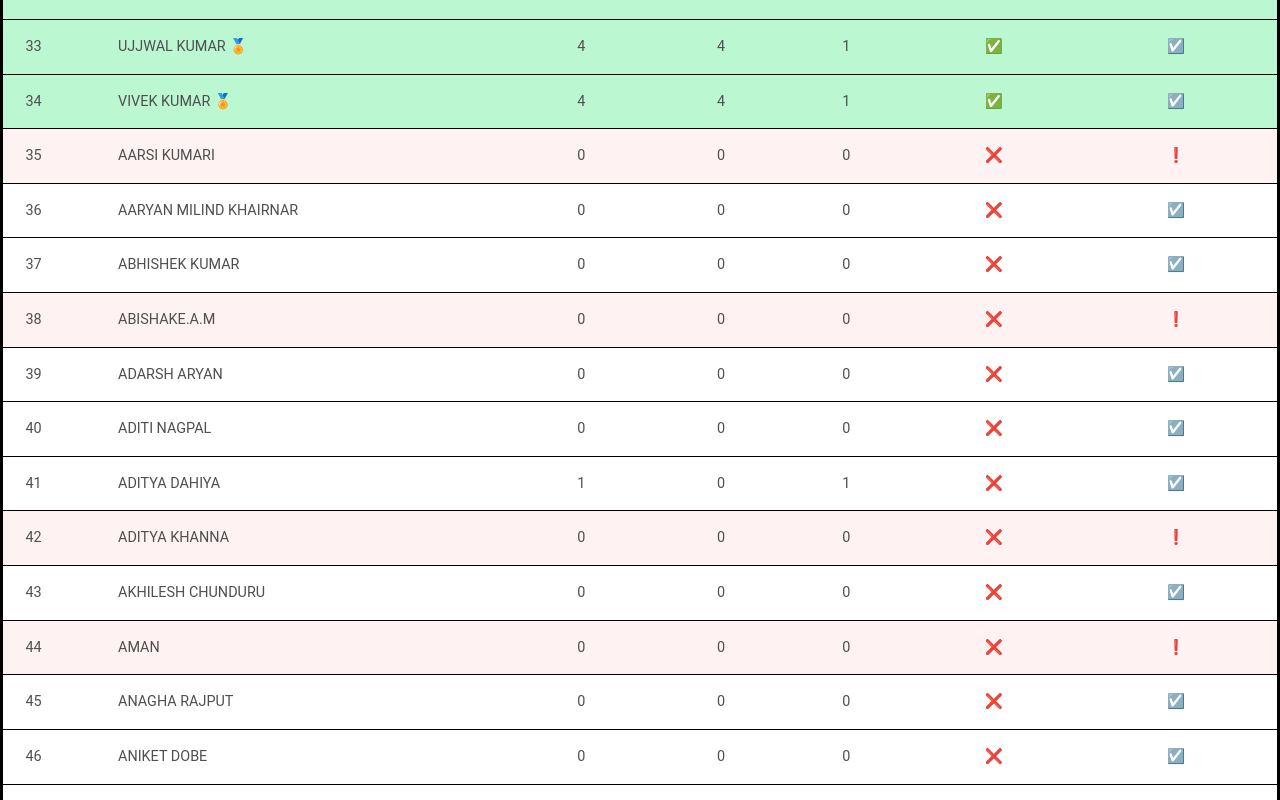
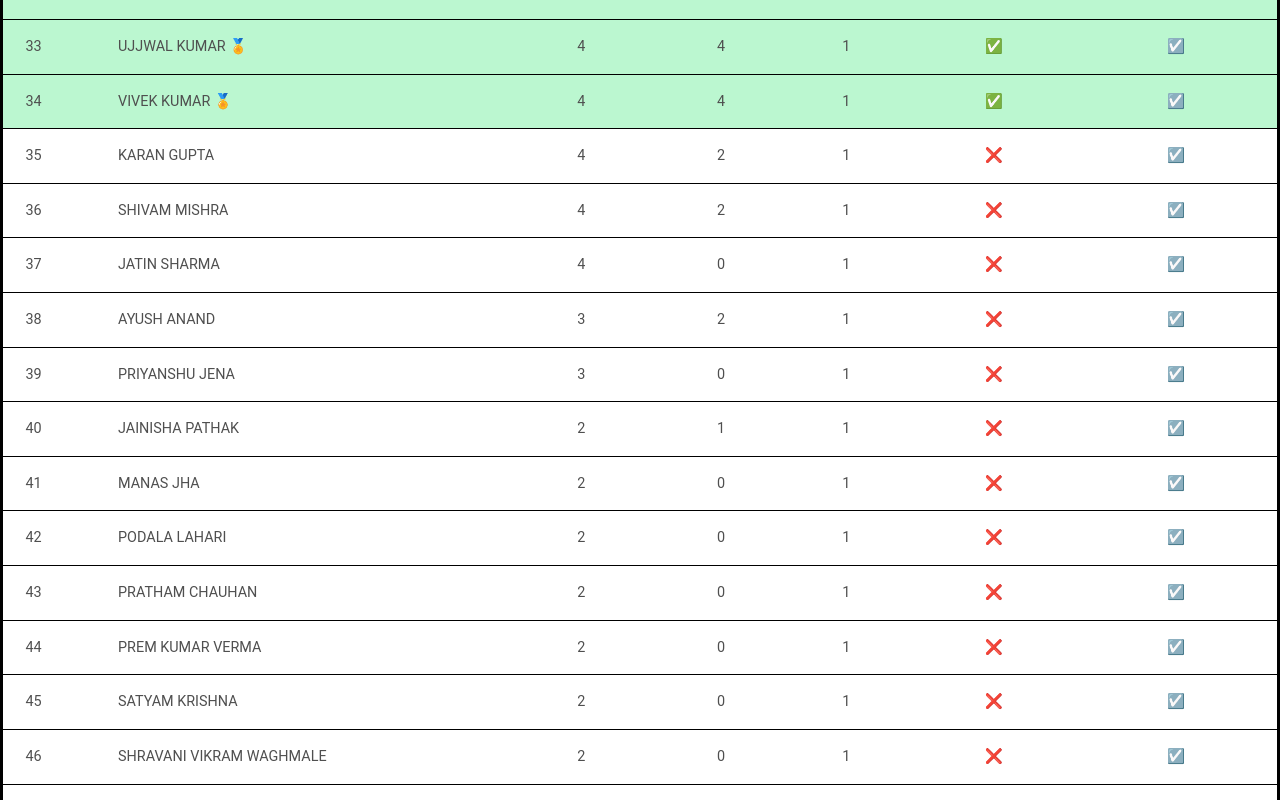
Before and after one commit to aniket0608/gcp-progress, a React (Create React App) app: page / in a window 1280 px wide. Shown: the part 2420-3220 px from the top of the page. Built offline with nearby package versions, Linux system fonts and the light colour scheme.

Commit message:
Sorting Added

```diff
--- a/src/components/DataTable.jsx
+++ b/src/components/DataTable.jsx
@@ -40,7 +40,19 @@ function DataTable() {
 		}
 	};
 
-	let filteredData = DataCompletes.filter((datacomplete) =>
+    const sortedDataCompletes = [...DataCompletes].sort((a, b) => {
+        if (a["Redemption Status"] > b["Redemption Status"]) return -1;
+        if (a["Redemption Status"] < b["Redemption Status"]) return 1;
+
+        if (a["Total Completions of both Pathways"] > b["Total Completions of both Pathways"]) return -1;
+        if (a["Total Completions of both Pathways"] < b["Total Completions of both Pathways"]) return 1;
+
+        const sumA = a["# of GenAI Game Completed"] + a["# of Courses Completed"] + a["# of Skill Badges Completed"];
+        const sumB = b["# of GenAI Game Completed"] + b["# of Courses Completed"] + b["# of Skill Badges Completed"];
+        return sumB - sumA;
+    });
+
+	let filteredData = sortedDataCompletes.filter((datacomplete) =>
 		datacomplete["Student Name"]
 			.toLowerCase()
 			.includes(searchTerm.toLowerCase())
```
